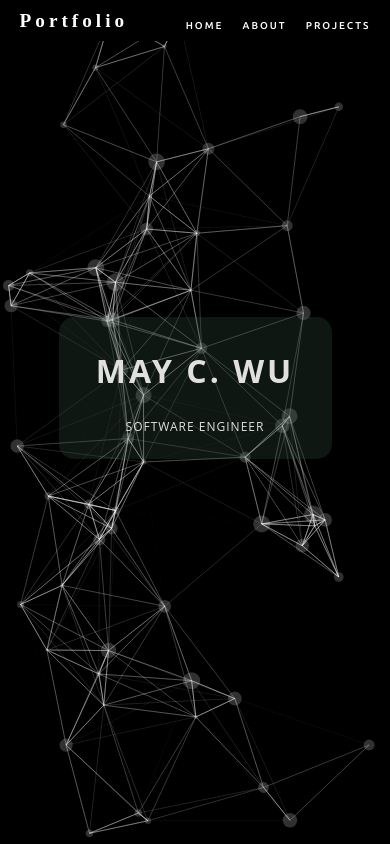
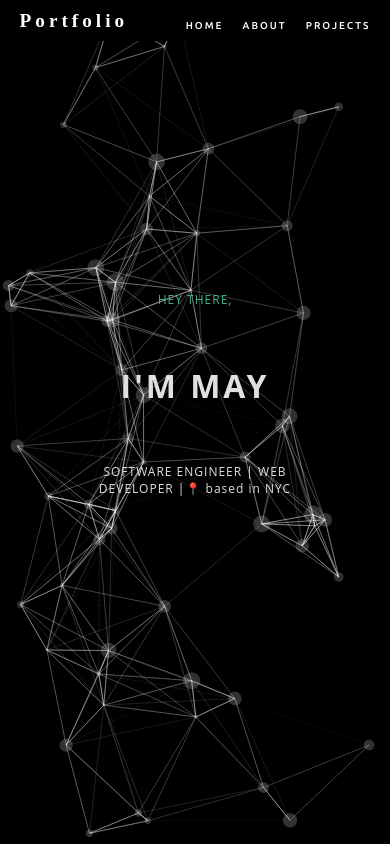
Before and after one commit to maycwu/maywu-portfolio, a React (Create React App) app: page / in a window 390 px wide. Built offline with nearby package versions, Linux system fonts and the light colour scheme; a web font is replaced by a local one.

Commit message:
changed about component and home view

```diff
--- a/public/index.html
+++ b/public/index.html
@@ -7,7 +7,7 @@
     <meta name="theme-color" content="#000000" />
     <link rel="apple-touch-icon" href="%PUBLIC_URL%/logo192.png" />
     <link rel="manifest" href="%PUBLIC_URL%/manifest.json" />
-    <title>May Wu Portfolio</title>
+    <title>May C. Wu</title>
   </head>
   <body>
     <div id="root"></div>
--- a/src/components/About.js
+++ b/src/components/About.js
@@ -23,16 +23,17 @@ function About() {
         <div className='about'>
           <p className='about-text'>
           <img src='/img/profile.jpeg' alt='profile' className='profile-img' />
-            Welcome to my site! I am a Finance professional turned Software
+            I am a Finance professional turned Software
             Engineer. While working in Finance, I found a <span>passion in programming </span>
-             and problem solving which led me to enroll in the Grace Hopper Program
+            and problem solving which led me to enroll in the Grace Hopper Program
             at Fullstack Academy to become a <span>Software Engineer.</span> I am excited to
             use my creative web development and skills to build
             applications with great user experiences.
             <br/>
             <br/>
             My interests are front-end web design & development but I'm also interested
-            in full stack development! Feel free to contact me for any questions or opportunities :)
+            in full stack development. Feel free to contact me via email/LinkedIn for any questions/opportunities or
+            for a quick chat!
             <br/>
             <br/>
             During my free time, I like to hike, exercise, draw and code cool projects!
--- a/src/components/Home.js
+++ b/src/components/Home.js
@@ -15,8 +15,9 @@ function Home() {
               Full Stack
               <br />
               Software Engineer */}
-              <h2>MAY C. WU</h2>
-              <p>SOFTWARE ENGINEER</p>
+              <p><span>HEY THERE,</span></p>
+              <h2>I'M MAY</h2>
+              <p> SOFTWARE ENGINEER | WEB DEVELOPER |&#128205; based in NYC</p>
             </div>
           </div>
         </div>
@@ -33,7 +34,7 @@ function Home() {
         <div className='learn-more-container'>
           <div className='learn-more'>
             <div className='learn-more-text'>
-              SCROLL DOWN
+              EXPLORE NOW
             </div>
           </div>
         </div>
--- a/src/css/About.css
+++ b/src/css/About.css
@@ -12,7 +12,7 @@
 .about-text {
   text-align: left;
   width: 1100px;
-  font-size: 1.2rem;
+  font-size: 1rem;
   letter-spacing: 1px;
   margin-top: 0px;
   border: rgb(172, 172, 172) 1px solid;
@@ -24,11 +24,12 @@
   text-align: center;
 }
 .profile-img{
-  width: 20%;
+  width: 200px; height: 200px;
   float: right;
-  margin: 20px;
-  border: rgb(255, 255, 255) 8px solid;
+  margin-left: 1%;
+  /* border: rgb(255, 255, 255) 8px solid; */
   box-shadow: 0 3px 10px rgb(0 0 0 / 0.05);
+  border-radius: 50%;
 }
 
 .divider-container {
--- a/src/css/Home.css
+++ b/src/css/Home.css
@@ -11,11 +11,11 @@
 
 .home {
   position: relative;
-  background-color: rgba(56, 91, 71, 0.25);
+  /* background-color: rgba(56, 91, 71, 0.25); */
   top: -615px;
   z-index: 1;
   border-radius: 15px;
-  width: 25%;
+
 }
 
 .home-text h2 {
@@ -24,11 +24,10 @@
   font-size: 4rem;
   /* font-family: 'Libre Barcode 128 Text', cursive; */
   font-family: "Open Sans", sans-serif;
-  padding: 2rem;
+  padding: 1rem;
   color: rgb(225, 224, 224);
   letter-spacing: 3px;
   margin-top: 0px;
-  margin-bottom: -30px;
 }
 
 .home-text h2:hover{
@@ -129,7 +128,7 @@ span {
   .home {
     border-radius: 15px;
     width: 70%;
-    top: -530px;
+    top: -580px;
   }
   .home-text h2 {
     font-size: 2rem;
```
